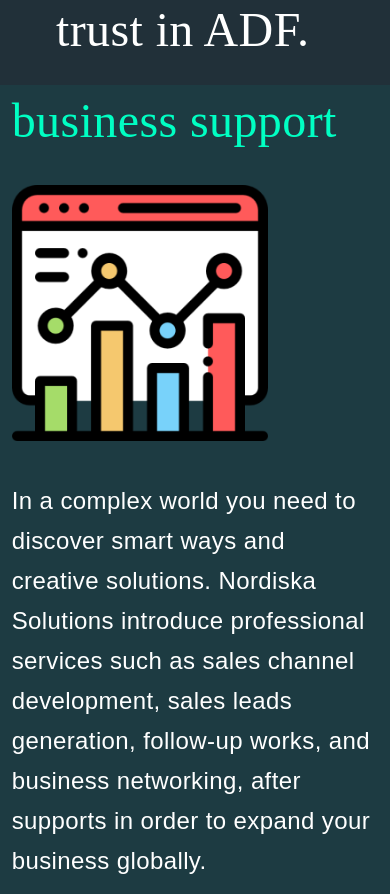
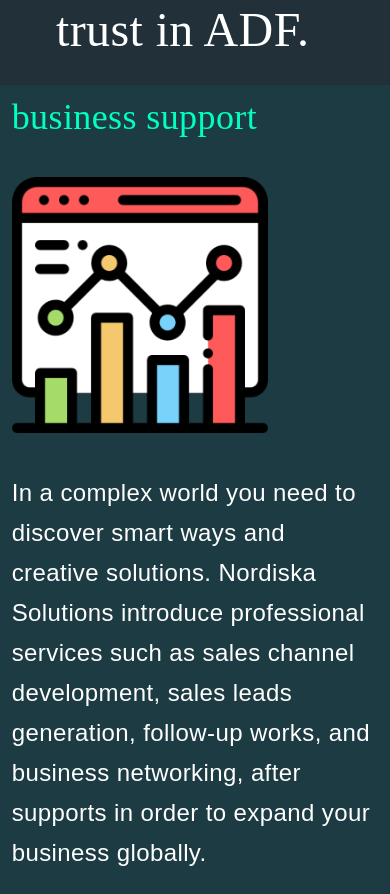
Before and after one commit to samithw/nordiska-vite-react-ts-v2, a React (Vite) app: page /services in a window 390 px wide. Shown: the part 1394-2288 px from the top of the page. Built offline with nearby package versions, Linux system fonts and the light colour scheme; a web font is replaced by a local one.

Commit message:
text size changes for sm and md screens

```diff
--- a/src/components/ContentSection.tsx
+++ b/src/components/ContentSection.tsx
@@ -10,7 +10,7 @@
         <>
         <div className="content-wrapper" style={{backgroundImage: props.bgImageCSS }}>
             <div className="container min-h-screen text-white font-zenMaru flex flex-col justify-center">
-                <h3 className="font-zen text-5xl text-nsgreen">{props.sectionTitle}</h3>
+                <h3 className="font-zen text-4xl lg:text-5xl text-nsgreen">{props.sectionTitle}</h3>
                 <div className="flex flex-col-reverse md:flex-row gap-10 my-10">
                     <div className=" text-2xl leading-10">
                         {props.children}
--- a/src/components/ServicesCards.tsx
+++ b/src/components/ServicesCards.tsx
@@ -6,7 +6,7 @@
   return (
     <div className="content-wrapper" style={{backgroundImage: 'url("./src/assets/images/ourservicesbanner.png")'}}>
         <div className="container relative">
-          <h1 className="lg:absolute text-5xl font-zen text-nsgreen lg:top-10 lg:left-10 mb-10">our services</h1>
+          <h1 className="lg:absolute text-4xl lg:text-5xl font-zen text-nsgreen lg:top-10 lg:left-10 mb-10">our services</h1>
           <div className='flex flex-row justify-center flex-wrap font-zen '>
             <div className="icon-wrapper">
               <div className="w-2/3 aspect-square mx-auto">
--- a/src/pages/Home.tsx
+++ b/src/pages/Home.tsx
@@ -11,7 +11,7 @@
     <>
         <HeroSection imgurl='./src/assets/images/mainbanner.png'>
           <h1 className=" text-base md:text-2xl text-nsgreen">@nordiskasolutions</h1>
-          <h2 className=" text-3xl md:text-5xl text-white text-shadow">we are committed to <br />providing optimal <br />nordic <span className=" text-nsgreen">cleantech</span> solutions</h2>
+          <h2 className=" text-2xl md:text-3xl lg:text-5xl text-white text-shadow">we are committed to <br />providing optimal <br />nordic <span className=" text-nsgreen">cleantech</span> solutions</h2>
           <h3 className=" text-sm md:text-xl text-white">to today’s challenges across the nation and around the world<br />and to preparing for <span className="text-nsgreen">tomorrow’s environmental trends.</span></h3>
         </HeroSection>
         <ServicesCards />
```
